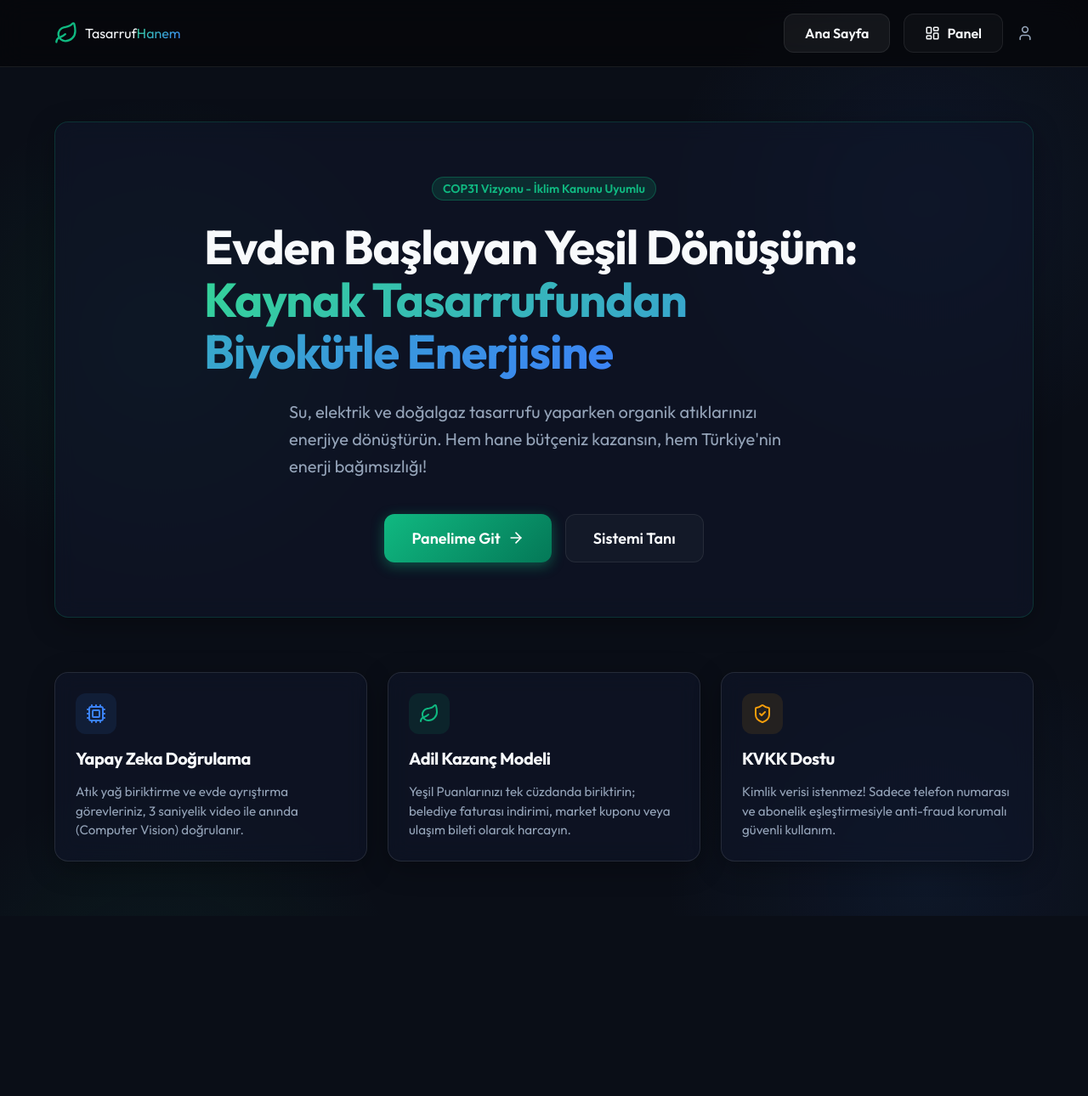
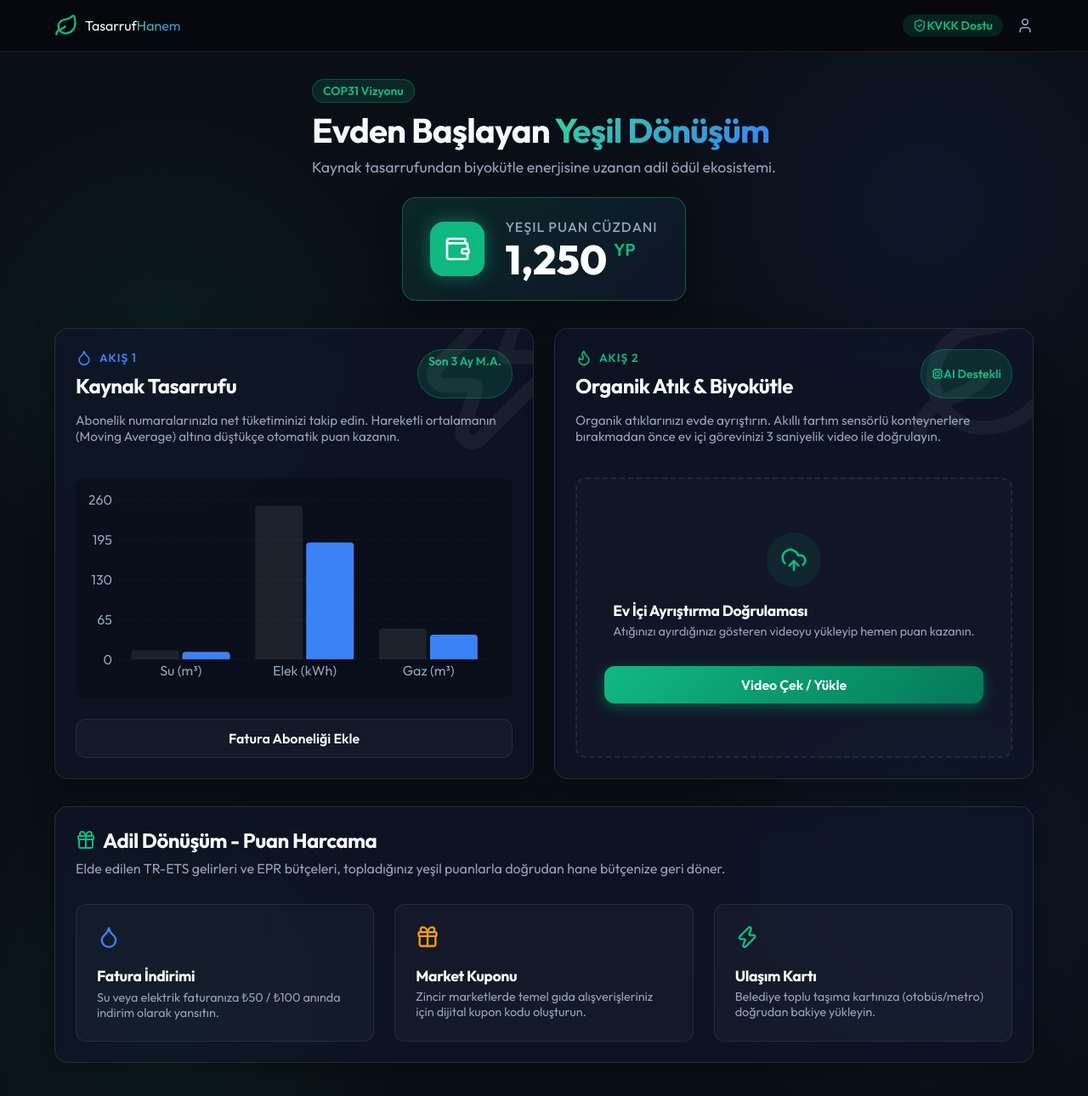
Before and after one commit to zeyerdm/TasarrufHanem, a React (Vite) app: page / in a window 1280 px wide. Shown: the top 1290 px of the page at 85% size. Before the commit the page ends 1078 px from the top, so only its background shows below. Built offline with nearby package versions, Linux system fonts and the light colour scheme.

Commit message:
Refactor UI: Single page layout with side-by-side flows

```diff
--- a/src/App.jsx
+++ b/src/App.jsx
@@ -1,38 +1,21 @@
-import { useState } from 'react'
-import { Leaf, Droplet, Zap, Flame, User, LayoutDashboard, Gift } from 'lucide-react'
+import React from 'react'
+import { Leaf, User, ShieldCheck } from 'lucide-react'
 import './index.css'
-import Hero from './components/Hero'
 import Dashboard from './components/Dashboard'
 
 function App() {
-  const [activeTab, setActiveTab] = useState('home') // 'home', 'dashboard'
-
   return (
     <>
       <nav className="navbar">
         <div className="container flex justify-between items-center">
-          <div
-            className="flex items-center gap-2 cursor-pointer"
-            onClick={() => setActiveTab('home')}
-          >
+          <div className="flex items-center gap-2 cursor-pointer">
             <Leaf className="text-emerald-500" size={28} color="#10b981" />
             <span className="text-xl font-bold tracking-tight">Tasarruf<span className="gradient-text">Hanem</span></span>
           </div>
           <div className="flex gap-4 items-center">
-            <button
-              className={`btn ${activeTab === 'home' ? 'btn-secondary' : 'btn-secondary'}`}
-              style={{ background: activeTab === 'home' ? 'var(--surface-hover)' : '' }}
-              onClick={() => setActiveTab('home')}
-            >
-              Ana Sayfa
-            </button>
-            <button
-              className={`btn ${activeTab === 'dashboard' ? 'btn-primary' : 'btn-secondary'}`}
-              onClick={() => setActiveTab('dashboard')}
-            >
-              <LayoutDashboard size={18} />
-              Panel
-            </button>
+            <div className="badge flex items-center gap-1" style={{ border: 'none' }}>
+              <ShieldCheck size={16} /> KVKK Dostu
+            </div>
             <div className="w-10 h-10 rounded-full bg-slate-800 flex items-center justify-center border border-slate-700 ml-2 cursor-pointer hover:border-emerald-500 transition-colors">
               <User size={20} color="#94a3b8" />
             </div>
@@ -41,7 +24,7 @@ function App() {
       </nav>
 
       <main className="container" style={{ padding: '2rem 1.5rem', paddingBottom: '4rem' }}>
-        {activeTab === 'home' ? <Hero onStart={() => setActiveTab('dashboard')} /> : <Dashboard />}
+        <Dashboard />
       </main>
     </>
   )
--- a/src/components/Dashboard.jsx
+++ b/src/components/Dashboard.jsx
@@ -1,10 +1,10 @@
 import React, { useState } from 'react'
-import { Droplet, Zap, Flame, Camera, UploadCloud, MapPin, Wallet, Gift, CheckCircle2 } from 'lucide-react'
+import { Droplet, Zap, Flame, Camera, UploadCloud, MapPin, Wallet, Gift, CheckCircle2, Leaf, Cpu } from 'lucide-react'
 import { BarChart, Bar, XAxis, YAxis, CartesianGrid, Tooltip, ResponsiveContainer } from 'recharts'
 
 const resourceData = [
   { name: 'Su (m³)', ma: 15, current: 12 },
-  { name: 'Elektrik (kWh)', ma: 250, current: 190 },
+  { name: 'Elek (kWh)', ma: 250, current: 190 },
   { name: 'Gaz (m³)', ma: 50, current: 40 },
 ]
 
@@ -21,61 +21,102 @@ const Dashboard = () => {
   }
 
   return (
-    <div className="flex-col gap-6" style={{ marginTop: '1rem', animation: 'fade-in 0.5s ease-out' }}>
+    <div className="flex-col gap-8" style={{ animation: 'fade-in 0.5s ease-out' }}>
 
-      {/* Wallet Card */}
-      <div className="glass-panel flex justify-between items-center" style={{ background: 'linear-gradient(135deg, rgba(16, 185, 129, 0.1), rgba(15, 23, 42, 0.8))', border: '1px solid rgba(16, 185, 129, 0.3)' }}>
-        <div className="flex items-center gap-4">
+      {/* Header & Wallet Section */}
+      <div className="flex-col md:flex-row justify-between items-center gap-6" style={{ display: 'flex', flexWrap: 'wrap' }}>
+        <div style={{ flex: 1, minWidth: '300px' }}>
+          <div className="badge mb-2" style={{ display: 'inline-block', marginBottom: '0.5rem' }}>COP31 Vizyonu</div>
+          <h1 style={{ fontSize: '2.5rem', lineHeight: 1.2, marginBottom: '0.5rem' }}>
+            Evden Başlayan <span className="gradient-text">Yeşil Dönüşüm</span>
+          </h1>
+          <p style={{ color: 'var(--text-muted)', fontSize: '1.1rem' }}>
+            Kaynak tasarrufundan biyokütle enerjisine uzanan adil ödül ekosistemi.
+          </p>
+        </div>
+
+        <div className="glass-panel flex items-center gap-6" style={{ background: 'linear-gradient(135deg, rgba(16, 185, 129, 0.15), rgba(15, 23, 42, 0.9))', border: '1px solid rgba(16, 185, 129, 0.4)', padding: '1.5rem 2rem' }}>
           <div style={{ width: '64px', height: '64px', borderRadius: '16px', background: 'var(--primary)', display: 'flex', alignItems: 'center', justifyContent: 'center', boxShadow: '0 0 20px rgba(16,185,129,0.5)' }}>
             <Wallet size={32} color="white" />
           </div>
           <div>
-            <h2 style={{ fontSize: '1.125rem', color: 'var(--text-muted)', fontWeight: 500 }}>Toplam Yeşil Puan</h2>
-            <div className="flex items-end gap-2">
-              <span style={{ fontSize: '2.5rem', fontWeight: 800, lineHeight: 1, color: 'white' }}>1,250</span>
-              <span style={{ color: 'var(--primary)', fontWeight: 600, marginBottom: '0.25rem' }}>YP</span>
+            <h2 style={{ fontSize: '1rem', color: 'var(--text-muted)', fontWeight: 500, textTransform: 'uppercase', letterSpacing: '1px' }}>Yeşil Puan Cüzdanı</h2>
+            <div className="flex items-end gap-2" style={{ marginTop: '0.25rem' }}>
+              <span style={{ fontSize: '3rem', fontWeight: 800, lineHeight: 1, color: 'white' }}>1,250</span>
+              <span style={{ color: 'var(--primary)', fontWeight: 600, marginBottom: '0.3rem', fontSize: '1.25rem' }}>YP</span>
             </div>
           </div>
         </div>
-        <button className="btn btn-primary">Puanları Harca</button>
       </div>
 
-      <div className="grid grid-cols-2">
-        {/* Resource Saving Module */}
-        <div className="glass-panel flex-col gap-4">
-          <div className="flex justify-between items-center">
-            <h3 style={{ fontSize: '1.25rem' }}>Kaynak Tasarrufu</h3>
-            <div className="badge">Hareketli Ortalama (Son 3 Ay)</div>
+      {/* Two Main Flows Side-by-Side */}
+      <div className="grid grid-cols-2 md-grid-cols-1">
+
+        {/* Flow 1: Resource Saving */}
+        <div className="glass-panel flex-col gap-4" style={{ position: 'relative', overflow: 'hidden' }}>
+          <div style={{ position: 'absolute', top: '-50px', right: '-50px', opacity: 0.05 }}>
+            <Zap size={200} />
           </div>
-          <p style={{ color: 'var(--text-muted)', fontSize: '0.9rem' }}>Tüketiminiz ortalamanın altına düştükçe puan kazanırsınız. Zamlı tutarlara değil, net harcamaya bakılır.</p>
 
-          <div style={{ height: '240px', width: '100%', marginTop: '1rem' }}>
+          <div className="flex justify-between items-start">
+            <div>
+              <div className="flex items-center gap-2" style={{ color: '#3b82f6', marginBottom: '0.5rem' }}>
+                <Droplet size={20} />
+                <span style={{ fontWeight: 600, letterSpacing: '1px', textTransform: 'uppercase', fontSize: '0.85rem' }}>Akış 1</span>
+              </div>
+              <h3 style={{ fontSize: '1.5rem' }}>Kaynak Tasarrufu</h3>
+            </div>
+            <div className="badge">Son 3 Ay M.A.</div>
+          </div>
+
+          <p style={{ color: 'var(--text-muted)', fontSize: '0.95rem', minHeight: '45px' }}>
+            Abonelik numaralarınızla net tüketiminizi takip edin. Hareketli ortalamanın (Moving Average) altına düştükçe otomatik puan kazanın.
+          </p>
+
+          <div style={{ height: '260px', width: '100%', marginTop: '1rem', background: 'rgba(0,0,0,0.2)', borderRadius: '12px', padding: '1rem' }}>
             <ResponsiveContainer width="100%" height="100%">
-              <BarChart data={resourceData} margin={{ top: 5, right: 0, left: -20, bottom: 0 }}>
-                <CartesianGrid strokeDasharray="3 3" stroke="rgba(255,255,255,0.1)" vertical={false} />
+              <BarChart data={resourceData} margin={{ top: 10, right: 10, left: -25, bottom: 0 }}>
+                <CartesianGrid strokeDasharray="3 3" stroke="rgba(255,255,255,0.05)" vertical={false} />
                 <XAxis dataKey="name" stroke="var(--text-muted)" tick={{ fill: 'var(--text-muted)' }} axisLine={false} tickLine={false} />
                 <YAxis stroke="var(--text-muted)" tick={{ fill: 'var(--text-muted)' }} axisLine={false} tickLine={false} />
                 <Tooltip
                   contentStyle={{ backgroundColor: 'var(--bg-dark)', borderColor: 'var(--surface-border)', borderRadius: '8px' }}
                   itemStyle={{ color: 'var(--text-main)' }}
+                  cursor={{ fill: 'rgba(255,255,255,0.05)' }}
                 />
                 <Bar dataKey="ma" name="3 Aylık Ortalama" fill="var(--surface-border)" radius={[4, 4, 0, 0]} />
-                <Bar dataKey="current" name="Güncel Tüketim" fill="var(--primary)" radius={[4, 4, 0, 0]} />
+                <Bar dataKey="current" name="Güncel Tüketim" fill="#3b82f6" radius={[4, 4, 0, 0]} />
               </BarChart>
             </ResponsiveContainer>
           </div>
+
+          <button className="btn btn-secondary" style={{ width: '100%', marginTop: '0.5rem' }}>Fatura Aboneliği Ekle</button>
         </div>
 
-        {/* AI & Waste Module */}
-        <div className="flex-col gap-6">
-          <div className="glass-panel flex-col gap-4" style={{ height: '100%' }}>
-            <div className="flex justify-between items-center">
-              <h3 style={{ fontSize: '1.25rem' }}>AI Doğrulama & Biyokütle</h3>
-              <div className="flex items-center gap-2" style={{ color: 'var(--text-muted)', fontSize: '0.875rem' }}>
-                <MapPin size={16} /> Yakındaki Konteynerler
+        {/* Flow 2: Organic Waste & Biomass */}
+        <div className="glass-panel flex-col gap-4" style={{ position: 'relative', overflow: 'hidden' }}>
+          <div style={{ position: 'absolute', top: '-50px', right: '-50px', opacity: 0.05 }}>
+            <Leaf size={200} />
+          </div>
+
+          <div className="flex justify-between items-start">
+            <div>
+              <div className="flex items-center gap-2" style={{ color: 'var(--primary)', marginBottom: '0.5rem' }}>
+                <Flame size={20} />
+                <span style={{ fontWeight: 600, letterSpacing: '1px', textTransform: 'uppercase', fontSize: '0.85rem' }}>Akış 2</span>
               </div>
+              <h3 style={{ fontSize: '1.5rem' }}>Organik Atık & Biyokütle</h3>
             </div>
+            <div className="badge flex items-center gap-1">
+              <Cpu size={14} /> AI Destekli
+            </div>
+          </div>
 
+          <p style={{ color: 'var(--text-muted)', fontSize: '0.95rem', minHeight: '45px' }}>
+            Organik atıklarınızı evde ayrıştırın. Akıllı tartım sensörlü konteynerlere bırakmadan önce ev içi görevinizi 3 saniyelik video ile doğrulayın.
+          </p>
+
+          <div className="flex-col" style={{ flex: 1, marginTop: '1rem', minHeight: '260px' }}>
             {!verified ? (
               <div
                 className="flex-col items-center justify-center gap-4"
@@ -88,57 +129,65 @@ const Dashboard = () => {
                   transition: 'all 0.3s ease'
                 }}
               >
-                <div style={{ width: '64px', height: '64px', borderRadius: '50%', background: 'rgba(59, 130, 246, 0.1)', display: 'flex', alignItems: 'center', justifyContent: 'center', color: '#3b82f6' }}>
+                <div style={{ width: '64px', height: '64px', borderRadius: '50%', background: 'rgba(16, 185, 129, 0.1)', display: 'flex', alignItems: 'center', justifyContent: 'center', color: 'var(--primary)' }}>
                   {verifying ? <Camera size={32} style={{ animation: 'pulse-glow 1.5s infinite' }} /> : <UploadCloud size={32} />}
                 </div>
                 <div className="text-center">
                   <h4 style={{ fontSize: '1.1rem', marginBottom: '0.25rem' }}>
-                    {verifying ? 'Görsel İşleniyor (Image Hashing)...' : 'Atık Ayrıştırma Görevi'}
+                    {verifying ? 'Görsel İşleniyor (Image Hashing)...' : 'Ev İçi Ayrıştırma Doğrulaması'}
                   </h4>
                   <p style={{ color: 'var(--text-muted)', fontSize: '0.9rem' }}>
-                    {verifying ? 'Sahte veya tekrar eden görsel kontrolü yapılıyor.' : 'Organik atıklarınızı ayırdığınızı gösteren 3 saniyelik bir video yükleyin.'}
+                    {verifying ? 'Sahte veya tekrar eden görsel denetimi yapılıyor.' : 'Atığınızı ayırdığınızı gösteren videoyu yükleyip hemen puan kazanın.'}
                   </p>
                 </div>
                 <button
-                  className="btn btn-secondary"
-                  style={{ width: '100%', marginTop: '1rem', background: 'rgba(59, 130, 246, 0.2)', color: '#60a5fa', borderColor: 'rgba(59, 130, 246, 0.3)' }}
+                  className="btn btn-primary"
+                  style={{ width: '100%', marginTop: '1rem' }}
                   onClick={handleAIUpload}
                   disabled={verifying}
                 >
-                  {verifying ? 'Analiz Ediliyor...' : 'Video Çek / Yükle'}
+                  {verifying ? 'Yapay Zeka Analiz Ediyor...' : 'Video Çek / Yükle'}
                 </button>
               </div>
             ) : (
               <div className="flex-col items-center justify-center gap-4" style={{ flex: 1, border: '1px solid rgba(16, 185, 129, 0.3)', borderRadius: '12px', backgroundColor: 'rgba(16, 185, 129, 0.05)', padding: '2rem' }}>
-                <CheckCircle2 size={48} color="var(--primary)" />
+                <CheckCircle2 size={56} color="var(--primary)" style={{ animation: 'float 3s ease-in-out infinite' }} />
                 <div className="text-center">
-                  <h4 style={{ fontSize: '1.1rem', color: 'var(--primary)', marginBottom: '0.25rem' }}>Doğrulama Başarılı!</h4>
-                  <p style={{ color: 'var(--text-muted)', fontSize: '0.9rem' }}>+50 Yeşil Puan hesabınıza eklendi. Konteynere atık bıraktığınızda ekstra puan kazanacaksınız.</p>
+                  <h4 style={{ fontSize: '1.25rem', color: 'var(--primary)', marginBottom: '0.25rem', fontWeight: 700 }}>Doğrulama Başarılı!</h4>
+                  <p style={{ color: 'var(--text-main)', fontSize: '1.1rem', marginBottom: '0.5rem' }}>+50 Yeşil Puan Kazanıldı</p>
+                  <p style={{ color: 'var(--text-muted)', fontSize: '0.9rem' }}>Atığınızı en yakın akıllı konteynere (<MapPin size={12} style={{display:'inline'}}/> 150m) bırakarak ekstra tartım puanı kazanabilirsiniz.</p>
                 </div>
+                <button className="btn btn-secondary" style={{ width: '100%' }} onClick={() => setVerified(false)}>Yeni Atık Girişi</button>
               </div>
             )}
           </div>
         </div>
+
       </div>
 
       {/* Rewards Overview */}
       <div className="glass-panel flex-col gap-4">
-        <h3 style={{ fontSize: '1.25rem' }}>Adil Dönüşüm - Ödüller</h3>
-        <div className="grid grid-cols-3 gap-4">
-          <div style={{ padding: '1.5rem', background: 'var(--surface)', borderRadius: '12px', border: '1px solid var(--surface-border)' }}>
-            <Droplet size={24} color="#3b82f6" style={{ marginBottom: '1rem' }} />
-            <h4 style={{ fontSize: '1rem', marginBottom: '0.25rem' }}>Fatura İndirimi</h4>
-            <p style={{ color: 'var(--text-muted)', fontSize: '0.85rem' }}>Su veya elektrik faturasında doğrudan indirim (TR-ETS destekli).</p>
+        <div className="flex items-center gap-2" style={{ marginBottom: '0.5rem' }}>
+          <Gift size={24} color="var(--primary)" />
+          <h3 style={{ fontSize: '1.5rem' }}>Adil Dönüşüm - Puan Harcama</h3>
+        </div>
+        <p style={{ color: 'var(--text-muted)', marginTop: '-1rem', marginBottom: '1rem' }}>Elde edilen TR-ETS gelirleri ve EPR bütçeleri, topladığınız yeşil puanlarla doğrudan hane bütçenize geri döner.</p>
+
+        <div className="grid grid-cols-3 md-grid-cols-1 gap-4">
+          <div style={{ padding: '1.5rem', background: 'var(--surface)', borderRadius: '12px', border: '1px solid var(--surface-border)', cursor: 'pointer', transition: 'all 0.2s' }} className="hover:border-blue-500">
+            <Droplet size={28} color="#3b82f6" style={{ marginBottom: '1rem' }} />
+            <h4 style={{ fontSize: '1.1rem', marginBottom: '0.25rem' }}>Fatura İndirimi</h4>
+            <p style={{ color: 'var(--text-muted)', fontSize: '0.9rem' }}>Su veya elektrik faturanıza ₺50 / ₺100 anında indirim olarak yansıtın.</p>
           </div>
-          <div style={{ padding: '1.5rem', background: 'var(--surface)', borderRadius: '12px', border: '1px solid var(--surface-border)' }}>
-            <Gift size={24} color="#f59e0b" style={{ marginBottom: '1rem' }} />
-            <h4 style={{ fontSize: '1rem', marginBottom: '0.25rem' }}>Market Kuponu</h4>
-            <p style={{ color: 'var(--text-muted)', fontSize: '0.85rem' }}>Temel gıda ve alışverişlerde geçerli QR kodlu indirim.</p>
+          <div style={{ padding: '1.5rem', background: 'var(--surface)', borderRadius: '12px', border: '1px solid var(--surface-border)', cursor: 'pointer', transition: 'all 0.2s' }} className="hover:border-amber-500">
+            <Gift size={28} color="#f59e0b" style={{ marginBottom: '1rem' }} />
+            <h4 style={{ fontSize: '1.1rem', marginBottom: '0.25rem' }}>Market Kuponu</h4>
+            <p style={{ color: 'var(--text-muted)', fontSize: '0.9rem' }}>Zincir marketlerde temel gıda alışverişleriniz için dijital kupon kodu oluşturun.</p>
           </div>
-          <div style={{ padding: '1.5rem', background: 'var(--surface)', borderRadius: '12px', border: '1px solid var(--surface-border)' }}>
-            <Zap size={24} color="#10b981" style={{ marginBottom: '1rem' }} />
-            <h4 style={{ fontSize: '1rem', marginBottom: '0.25rem' }}>Ulaşım Kartı</h4>
-            <p style={{ color: 'var(--text-muted)', fontSize: '0.85rem' }}>Belediye toplu taşıma araçları için bakiye yüklemesi.</p>
+          <div style={{ padding: '1.5rem', background: 'var(--surface)', borderRadius: '12px', border: '1px solid var(--surface-border)', cursor: 'pointer', transition: 'all 0.2s' }} className="hover:border-emerald-500">
+            <Zap size={28} color="#10b981" style={{ marginBottom: '1rem' }} />
+            <h4 style={{ fontSize: '1.1rem', marginBottom: '0.25rem' }}>Ulaşım Kartı</h4>
+            <p style={{ color: 'var(--text-muted)', fontSize: '0.9rem' }}>Belediye toplu taşıma kartınıza (otobüs/metro) doğrudan bakiye yükleyin.</p>
           </div>
         </div>
       </div>
```
